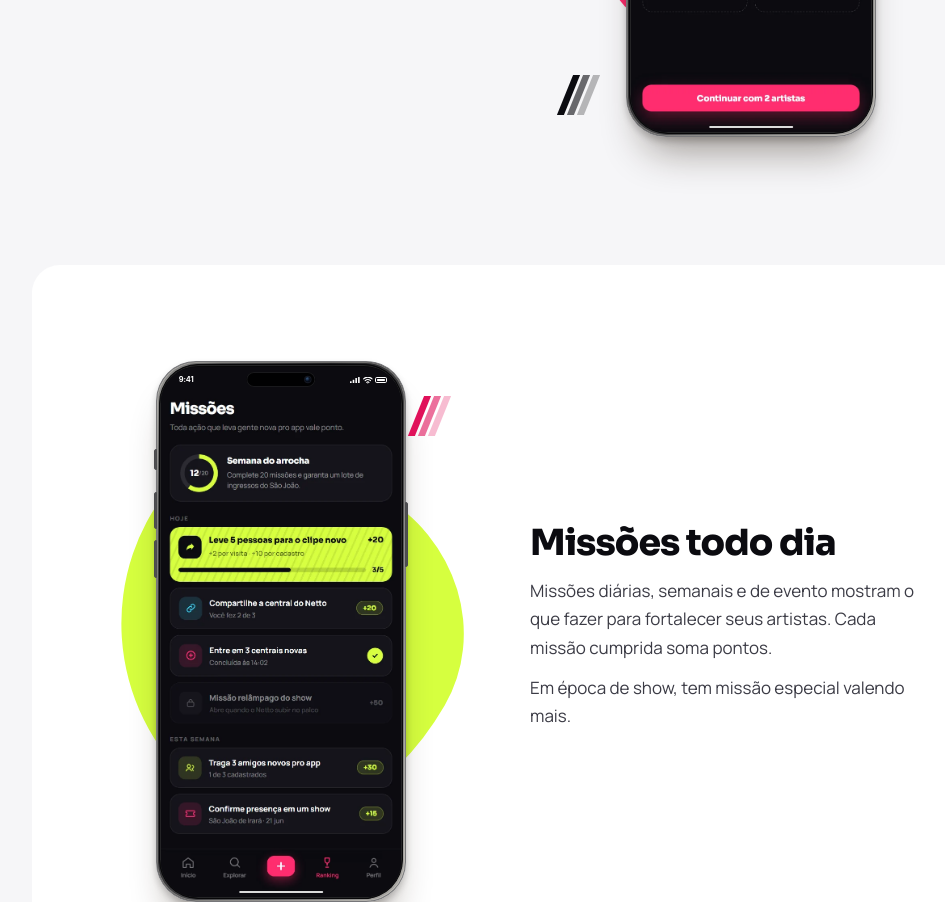
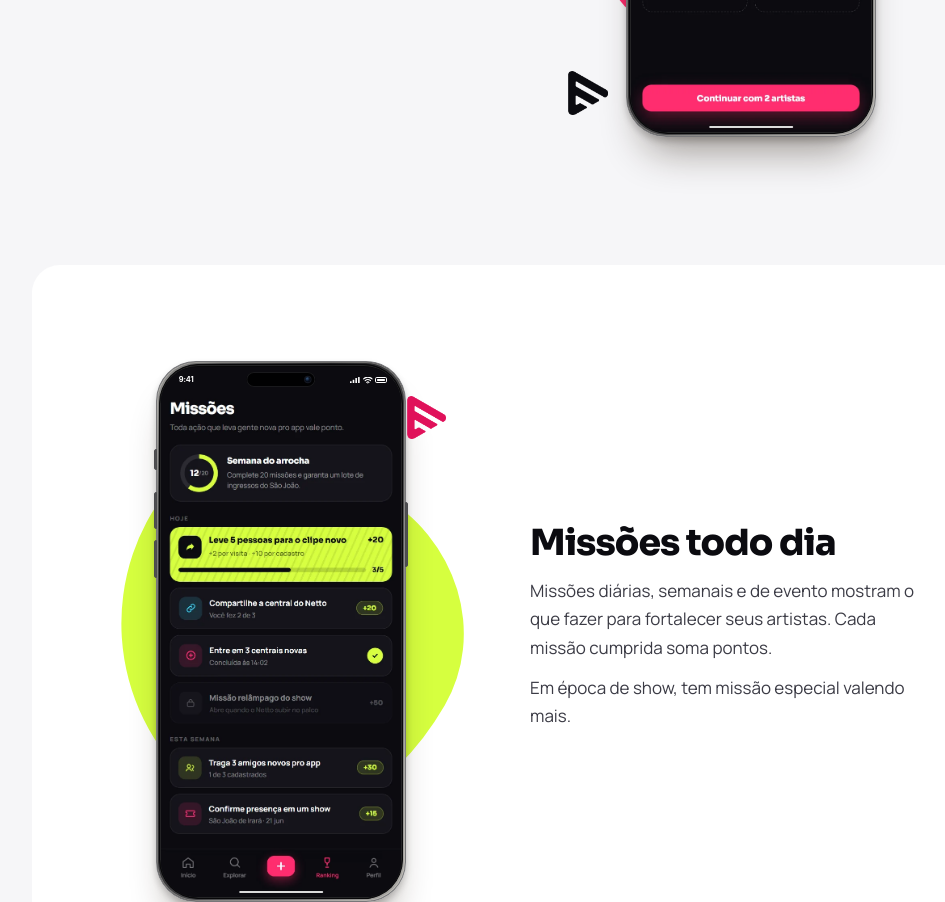
Before and after one commit to ImagineMusic2026/imagineup-painel, a plain HTML site: page site/index.html in a window 1280 px wide. Shown: the part 1764-2666 px from the top of the page, without its empty margins (138-1083 px from the left). Drawn offline with Linux system fonts and the light colour scheme.

Commit message:
Troca as barras da home pela seta da marca
As cinco marcas decorativas da seção de funcionalidades passam a usar a
seta do logo Imagine, como o resto do site. As regras das barras saem
do CSS, porque nenhuma página usa mais.

```diff
--- a/site/assets/site.css
+++ b/site/assets/site.css
@@ -202,28 +202,6 @@ strong {
   }
 }
 
-/* Marca: as três barras inclinadas do app */
-
-.bars {
-  display: inline-flex;
-  gap: 0.035em;
-  transform: skewX(-22deg);
-}
-
-.bars i {
-  width: 0.09em;
-  height: 0.5em;
-  background: var(--pink-strong);
-}
-
-.bars i:nth-child(2) {
-  opacity: 0.6;
-}
-
-.bars i:nth-child(3) {
-  opacity: 0.28;
-}
-
 /* Marca: a seta do "e" do logo Imagine. A imagem é só a forma; a cor vem do
    background, e o translate compensa a ponta, que pesa pouco, para a seta
    parecer centralizada. */
@@ -650,23 +628,23 @@ strong {
   background: var(--lime);
 }
 
-.feature-media .bars {
+.feature-media .seta {
   position: absolute;
   z-index: 2;
-  font-size: clamp(56px, 7vw, 80px);
-}
-
-.feature-media .bars--baixo {
+  font-size: clamp(32px, 3.8vw, 44px);
+}
+
+.feature-media .seta--baixo {
   bottom: 10%;
   left: 8%;
 }
 
-.feature-media .bars--cima {
+.feature-media .seta--cima {
   top: 12%;
   right: 8%;
 }
 
-.bars--escuro i {
+.seta--escuro {
   background: var(--ink);
 }
 
--- a/site/index.html
+++ b/site/index.html
@@ -110,7 +110,7 @@
           </div>
           <div class="feature-media">
             <span class="blob" aria-hidden="true"></span>
-            <span class="bars bars--escuro bars--baixo" aria-hidden="true"><i></i><i></i><i></i></span>
+            <span class="seta seta--escuro seta--baixo" aria-hidden="true"></span>
             <figure class="iphone">
               <span class="iphone-botao iphone-acao" aria-hidden="true"></span>
               <span class="iphone-botao iphone-volume-mais" aria-hidden="true"></span>
@@ -134,7 +134,7 @@
           </div>
           <div class="feature-media">
             <span class="blob blob--lima" style="--giro: 120deg" aria-hidden="true"></span>
-            <span class="bars bars--cima" aria-hidden="true"><i></i><i></i><i></i></span>
+            <span class="seta seta--cima" aria-hidden="true"></span>
             <figure class="iphone">
               <span class="iphone-botao iphone-acao" aria-hidden="true"></span>
               <span class="iphone-botao iphone-volume-mais" aria-hidden="true"></span>
@@ -158,7 +158,7 @@
           </div>
           <div class="feature-media">
             <span class="blob" style="--giro: 40deg" aria-hidden="true"></span>
-            <span class="bars bars--escuro bars--cima" aria-hidden="true"><i></i><i></i><i></i></span>
+            <span class="seta seta--escuro seta--cima" aria-hidden="true"></span>
             <figure class="iphone">
               <span class="iphone-botao iphone-acao" aria-hidden="true"></span>
               <span class="iphone-botao iphone-volume-mais" aria-hidden="true"></span>
@@ -182,7 +182,7 @@
           </div>
           <div class="feature-media">
             <span class="blob blob--lima" style="--giro: 200deg" aria-hidden="true"></span>
-            <span class="bars bars--baixo" aria-hidden="true"><i></i><i></i><i></i></span>
+            <span class="seta seta--baixo" aria-hidden="true"></span>
             <figure class="iphone">
               <span class="iphone-botao iphone-acao" aria-hidden="true"></span>
               <span class="iphone-botao iphone-volume-mais" aria-hidden="true"></span>
@@ -205,7 +205,7 @@
           </div>
           <div class="feature-media">
             <span class="blob" style="--giro: 290deg" aria-hidden="true"></span>
-            <span class="bars bars--escuro bars--baixo" aria-hidden="true"><i></i><i></i><i></i></span>
+            <span class="seta seta--escuro seta--baixo" aria-hidden="true"></span>
             <figure class="iphone">
               <span class="iphone-botao iphone-acao" aria-hidden="true"></span>
               <span class="iphone-botao iphone-volume-mais" aria-hidden="true"></span>
```
